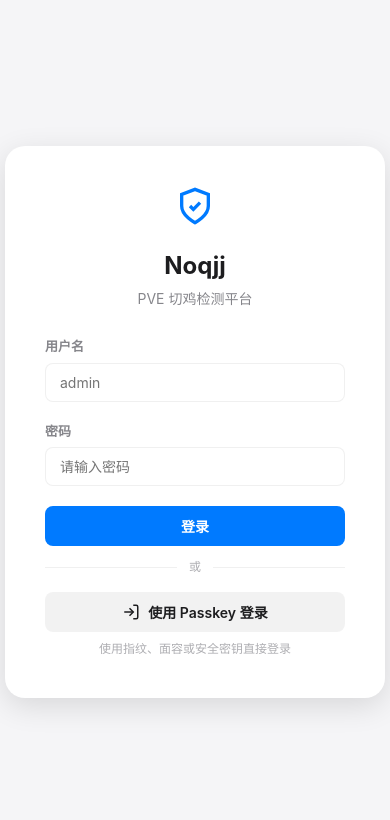
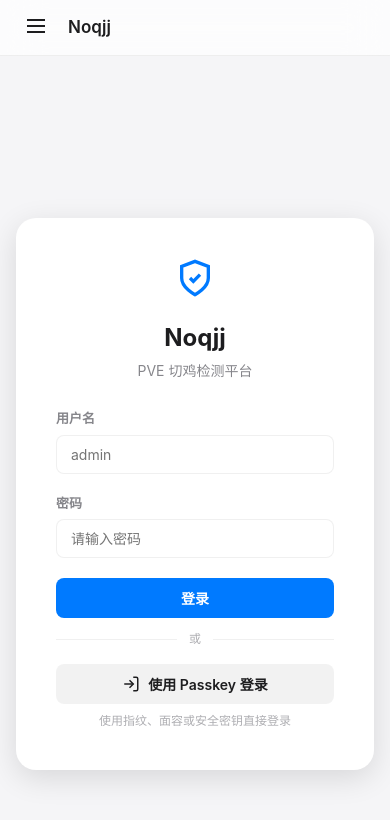
Before and after one commit to MOSSDATA-NETWORK/Noqjj, a Vue app in the folder frontend/: page /login in a window 390 px wide. Shown: the top 820 px of the page. Built offline with nearby package versions, Linux system fonts and the light colour scheme; no server answers.

Commit message:
fix: 移动端侧边栏菜单 + 部署脚本已手动补发
- 移动端（<768px）：新增顶部 header + 汉堡菜单 + 滑出式侧边栏
- 路由切换时自动关闭侧边栏
- PVE 上 chicken-check 脚本已手动部署验证

```diff
--- a/frontend/src/App.vue
+++ b/frontend/src/App.vue
@@ -1,3 +1,147 @@
+<script setup lang="ts">
+import { useRoute, useRouter } from 'vue-router'
+import { computed, ref, onMounted, watch } from 'vue'
+import { versionApi } from './api'
+
+const route = useRoute()
+const router = useRouter()
+const currentRoute = computed(() => route.name)
+const appVersion = ref('')
+const updateAvailable = ref(false)
+const latestVersion = ref('')
+const sidebarOpen = ref(false)
+
+const navItems = [
+  { name: 'dashboard', label: '总览', path: '/' },
+  { name: 'hosts', label: '主机管理', path: '/hosts' },
+  { name: 'scans', label: '扫描记录', path: '/scans' },
+  { name: 'results', label: '检测结果', path: '/results' },
+  { name: 'settings', label: '设置', path: '/settings' },
+]
+
+const pageTitle = computed(() => {
+  const item = navItems.find(n => n.name === currentRoute.value)
+  return item?.label || 'Noqjj'
+})
+
+onMounted(async () => {
+  try {
+    const res = await versionApi.current()
+    if (res.ok) appVersion.value = res.version
+  } catch {}
+  try {
+    const res = await versionApi.check()
+    if (res.ok && res.data?.update_available) {
+      updateAvailable.value = true
+      latestVersion.value = res.data.latest
+    }
+  } catch {}
+})
+
+// 路由切换时关闭侧边栏
+watch(() => route.path, () => {
+  sidebarOpen.value = false
+})
+
+function navigate(path: string) {
+  router.push(path)
+  sidebarOpen.value = false
+}
+
+function toggleSidebar() {
+  sidebarOpen.value = !sidebarOpen.value
+}
+
+function goToSettings() {
+  router.push('/settings')
+  sidebarOpen.value = false
+}
+</script>
+
 <template>
-  <router-view />
+  <!-- Mobile Header -->
+  <header class="mobile-header">
+    <button class="hamburger" @click="toggleSidebar">
+      <svg viewBox="0 0 24 24" fill="none" stroke="currentColor" stroke-width="2" width="24" height="24">
+        <line x1="3" y1="6" x2="21" y2="6"/>
+        <line x1="3" y1="12" x2="21" y2="12"/>
+        <line x1="3" y1="18" x2="21" y2="18"/>
+      </svg>
+    </button>
+    <span class="mobile-title">{{ pageTitle }}</span>
+  </header>
+
+  <!-- Sidebar Overlay -->
+  <div class="sidebar-overlay" :class="{ open: sidebarOpen }" @click="sidebarOpen = false"></div>
+
+  <div class="app-layout">
+    <aside class="sidebar" :class="{ open: sidebarOpen }">
+      <div class="sidebar-logo">
+        <svg viewBox="0 0 24 24" fill="none" stroke="currentColor" stroke-width="2" stroke-linecap="round" stroke-linejoin="round">
+          <path d="M12 22s8-4 8-10V5l-8-3-8 3v7c0 6 8 10 8 10z"/>
+          <path d="M9 12l2 2 4-4"/>
+        </svg>
+        Noqjj
+      </div>
+      <nav class="sidebar-nav">
+        <div
+          v-for="item in navItems"
+          :key="item.name"
+          class="nav-item"
+          :class="{ active: currentRoute === item.name }"
+          @click="navigate(item.path)"
+        >
+          <svg v-if="item.name === 'dashboard'" viewBox="0 0 24 24" fill="none" stroke="currentColor" stroke-width="2" stroke-linecap="round" stroke-linejoin="round"><rect x="3" y="3" width="7" height="7" rx="1"/><rect x="14" y="3" width="7" height="7" rx="1"/><rect x="3" y="14" width="7" height="7" rx="1"/><rect x="14" y="14" width="7" height="7" rx="1"/></svg>
+          <svg v-else-if="item.name === 'hosts'" viewBox="0 0 24 24" fill="none" stroke="currentColor" stroke-width="2" stroke-linecap="round" stroke-linejoin="round"><rect x="2" y="2" width="20" height="8" rx="2"/><rect x="2" y="14" width="20" height="8" rx="2"/><line x1="6" y1="6" x2="6.01" y2="6"/><line x1="6" y1="18" x2="6.01" y2="18"/></svg>
+          <svg v-else-if="item.name === 'scans'" viewBox="0 0 24 24" fill="none" stroke="currentColor" stroke-width="2" stroke-linecap="round" stroke-linejoin="round"><circle cx="11" cy="11" r="8"/><path d="M21 21l-4.35-4.35"/></svg>
+          <svg v-else-if="item.name === 'results'" viewBox="0 0 24 24" fill="none" stroke="currentColor" stroke-width="2" stroke-linecap="round" stroke-linejoin="round"><path d="M10.29 3.86L1.82 18a2 2 0 001.71 3h16.94a2 2 0 001.71-3L13.71 3.86a2 2 0 00-3.42 0z"/><line x1="12" y1="9" x2="12" y2="13"/><line x1="12" y1="17" x2="12.01" y2="17"/></svg>
+          <svg v-else-if="item.name === 'settings'" viewBox="0 0 24 24" fill="none" stroke="currentColor" stroke-width="2" stroke-linecap="round" stroke-linejoin="round"><circle cx="12" cy="12" r="3"/><path d="M12 1v2M12 21v2M4.22 4.22l1.42 1.42M18.36 18.36l1.42 1.42M1 12h2M21 12h2M4.22 19.78l1.42-1.42M18.36 5.64l1.42-1.42"/></svg>
+          {{ item.label }}
+          <span v-if="item.name === 'settings' && updateAvailable" class="update-dot"></span>
+        </div>
+      </nav>
+      <div class="sidebar-footer">
+        <div v-if="updateAvailable" class="update-banner" @click="goToSettings">
+          <svg viewBox="0 0 24 24" fill="none" stroke="currentColor" stroke-width="2" width="14" height="14"><path d="M21 15v4a2 2 0 01-2 2H5a2 2 0 01-2-2v-4"/><polyline points="7 10 12 15 17 10"/><line x1="12" y1="15" x2="12" y2="3"/></svg>
+          新版本 v{{ latestVersion }}
+        </div>
+        <div class="version-text">v{{ appVersion || '...' }}</div>
+      </div>
+    </aside>
+    <main class="main-content">
+      <router-view />
+    </main>
+  </div>
 </template>
+
+<style scoped>
+.update-banner {
+  display: flex;
+  align-items: center;
+  gap: 8px;
+  padding: 8px 12px;
+  background: rgba(0,122,255,0.1);
+  border-radius: 8px;
+  font-size: 12px;
+  font-weight: 600;
+  color: var(--accent);
+  cursor: pointer;
+  margin-bottom: 8px;
+  transition: background 0.2s;
+}
+.update-banner:hover {
+  background: rgba(0,122,255,0.15);
+}
+.update-dot {
+  width: 8px;
+  height: 8px;
+  border-radius: 50%;
+  background: var(--red);
+  margin-left: auto;
+  animation: pulse 2s infinite;
+}
+@keyframes pulse {
+  0%, 100% { opacity: 1; }
+  50% { opacity: 0.5; }
+}
+</style>
--- a/frontend/src/styles/apple.css
+++ b/frontend/src/styles/apple.css
@@ -461,8 +461,106 @@ tr:hover td {
 }
 
 /* Responsive */
+/* Mobile Menu */
+.mobile-header {
+  display: none;
+  position: fixed;
+  top: 0;
+  left: 0;
+  right: 0;
+  height: 56px;
+  background: rgba(255,255,255,0.72);
+  backdrop-filter: saturate(180%) blur(20px);
+  -webkit-backdrop-filter: saturate(180%) blur(20px);
+  border-bottom: 1px solid var(--border);
+  z-index: 200;
+  align-items: center;
+  padding: 0 16px;
+}
+
+.mobile-header .hamburger {
+  background: none;
+  border: none;
+  cursor: pointer;
+  padding: 8px;
+  color: var(--text);
+}
+
+.mobile-header .mobile-title {
+  font-size: 17px;
+  font-weight: 600;
+  margin-left: 12px;
+}
+
+.sidebar-overlay {
+  display: none;
+  position: fixed;
+  inset: 0;
+  background: rgba(0,0,0,0.3);
+  z-index: 299;
+  backdrop-filter: blur(2px);
+}
+
 @media (max-width: 768px) {
-  .sidebar { display: none; }
-  .main-content { margin-left: 0; padding: 20px; }
-  .card-grid { grid-template-columns: 1fr; }
+  .mobile-header {
+    display: flex;
+  }
+
+  .sidebar {
+    position: fixed;
+    left: -280px;
+    top: 0;
+    bottom: 0;
+    width: 280px;
+    z-index: 300;
+    transition: left 0.3s ease;
+  }
+
+  .sidebar.open {
+    left: 0;
+  }
+
+  .sidebar-overlay.open {
+    display: block;
+  }
+
+  .main-content {
+    margin-left: 0;
+    padding: 16px;
+    padding-top: 72px;
+  }
+
+  .card-grid {
+    grid-template-columns: 1fr;
+  }
+
+  .two-col {
+    grid-template-columns: 1fr;
+  }
+
+  .page-header {
+    flex-direction: column;
+    gap: 12px;
+  }
+
+  .page-header > div:last-child {
+    width: 100%;
+  }
+
+  .page-header > div:last-child .btn {
+    flex: 1;
+  }
+
+  table {
+    font-size: 13px;
+  }
+
+  td, th {
+    padding: 10px 8px;
+  }
+
+  .modal {
+    width: 95%;
+    max-width: none;
+  }
 }
```
Also changed, not shown: 1 other file (tests, documents, lock files or other folders).
